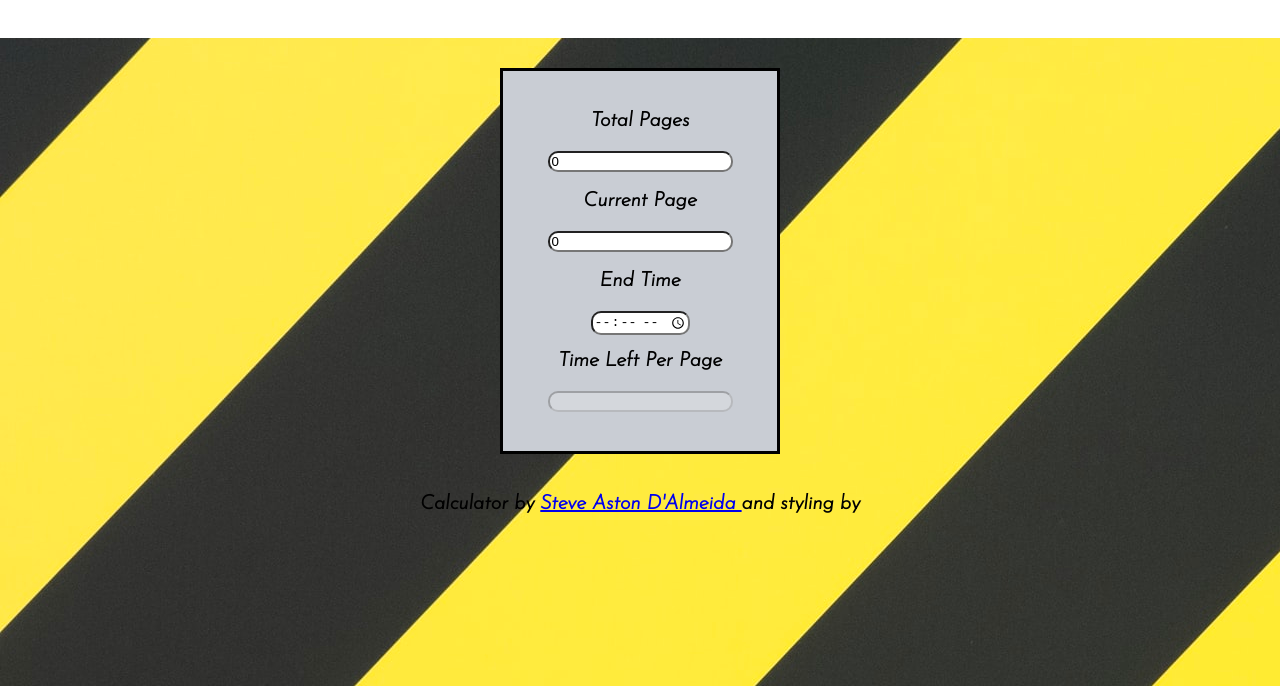
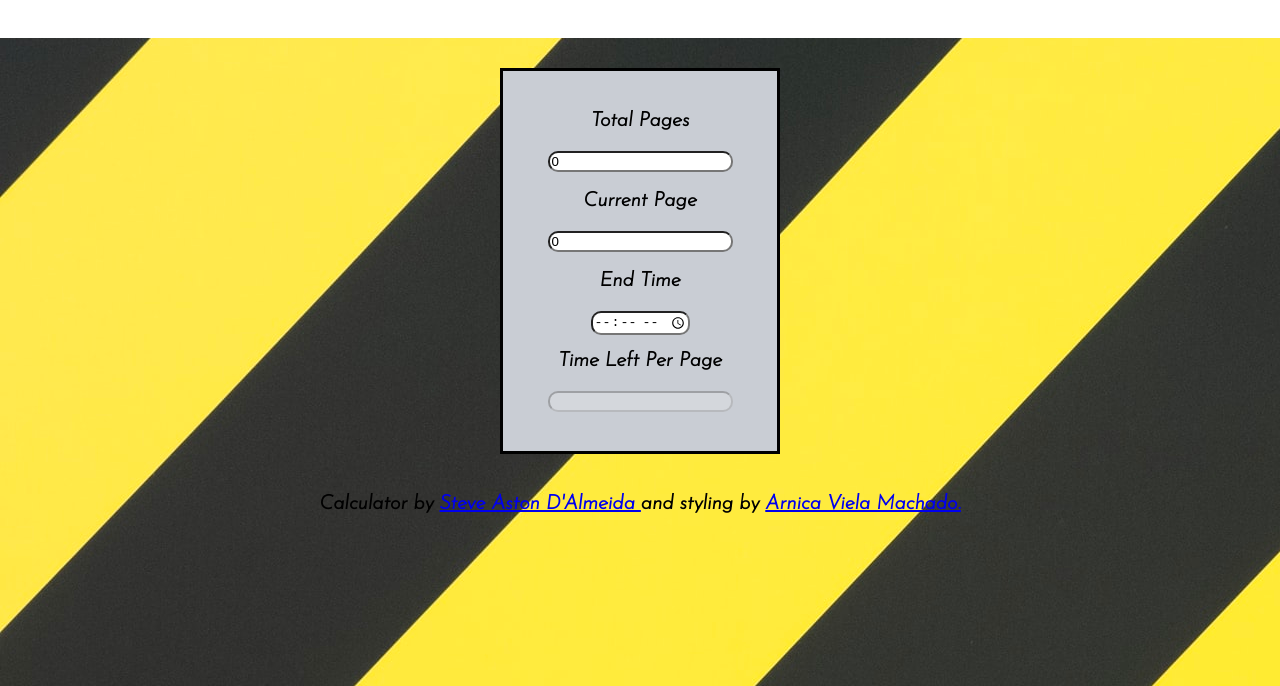
Before and after one commit to arnicamachado/page-time-calc, a plain HTML site: page timecalc-steve-and-arnica/index.html in a window 1280 px wide. Shown: the part 114-800 px from the top of the page. Drawn offline with Linux system fonts and the light colour scheme.

Commit message:
Added closing tag for arnicamachado href

```diff
--- a/timecalc-steve-and-arnica/index.html
+++ b/timecalc-steve-and-arnica/index.html
@@ -37,7 +37,7 @@
 
   <div class="bottom">
     <p>
-        Calculator by <a href="https://www.linkedin.com/in/steve-350/"> Steve Aston D'Almeida </a> and styling by <a href="https://www.linkedin.com/in/arnica-machado/" Arnica Viela Machado.</a>
+        Calculator by <a href="https://www.linkedin.com/in/steve-350/"> Steve Aston D'Almeida </a> and styling by <a href="https://www.linkedin.com/in/arnica-machado/"> Arnica Viela Machado.</a>
     </p>
   </div>
 
```
